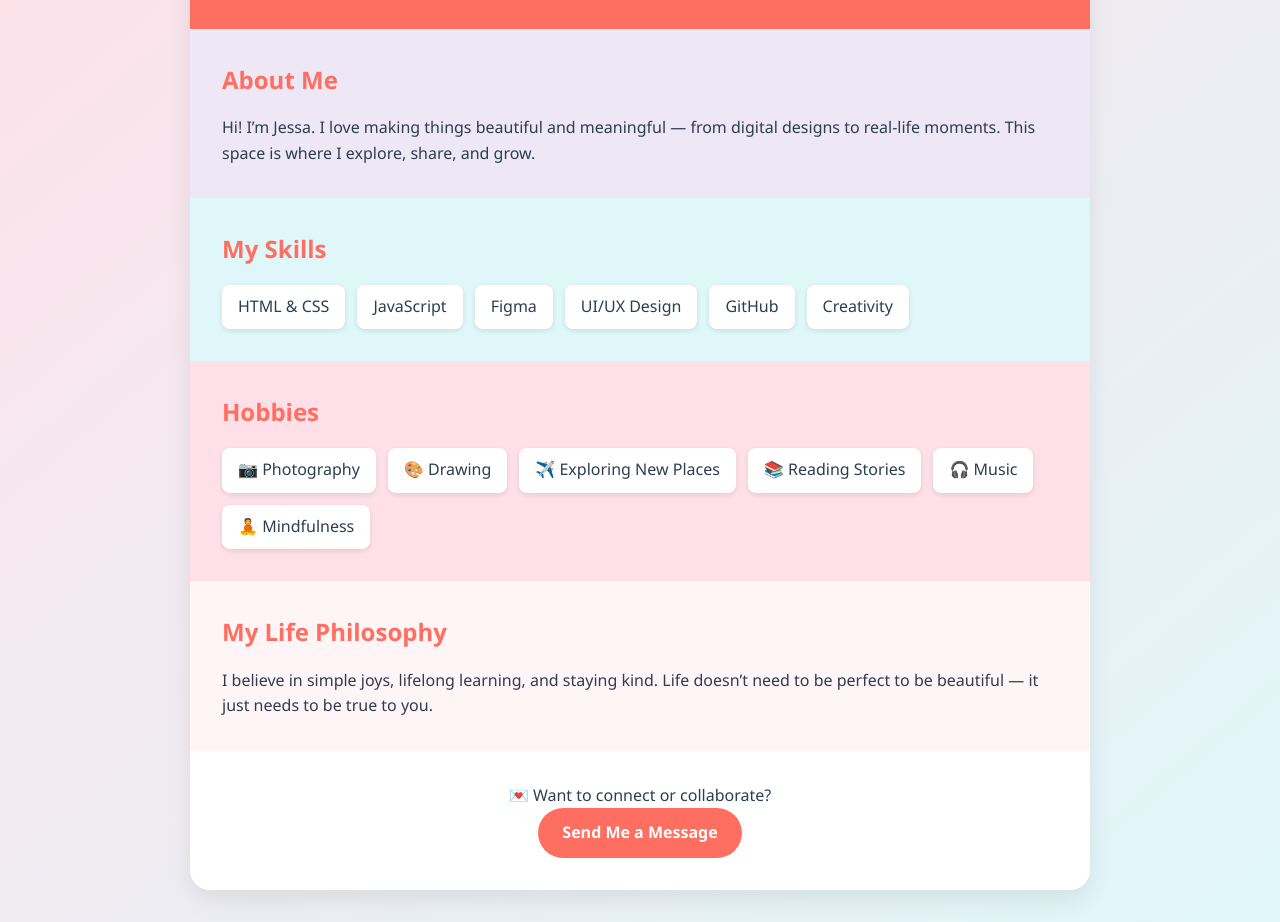
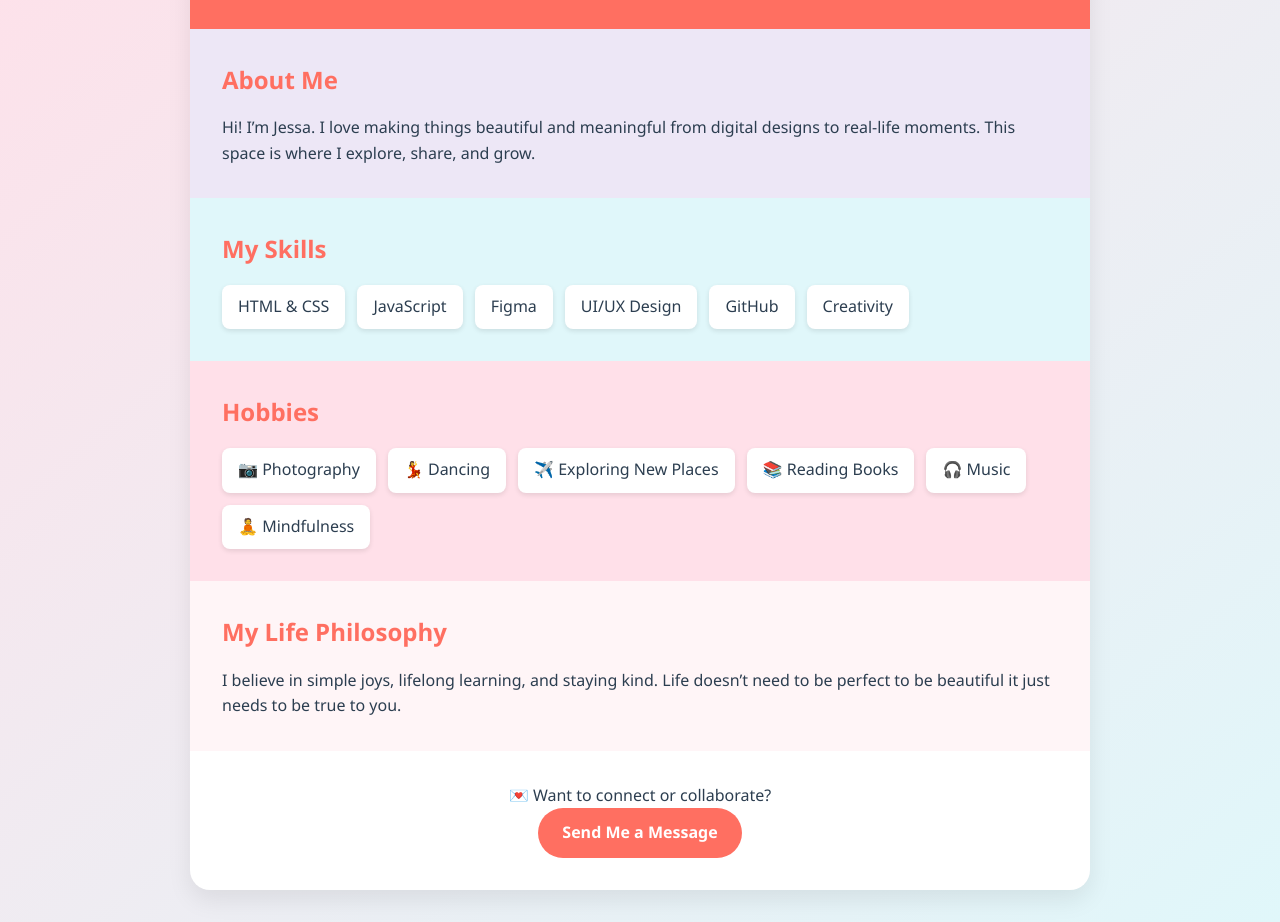
Before and after one commit to jxrieess/StaticWebApp, a plain HTML site: page index.html in a window 1280 px wide. Shown: the part 157-1079 px from the top of the page. Drawn offline with Linux system fonts and the light colour scheme.

Commit message:
Update index.html

```diff
--- a/index.html
+++ b/index.html
@@ -3,7 +3,7 @@
 <head>
   <meta charset="UTF-8" />
   <meta name="viewport" content="width=device-width, initial-scale=1.0" />
-  <title>Jessa's Colorful Corner</title>
+  <title>Jessa's Corner</title>
   <style>
     :root {
       --primary: #ff6f61;
@@ -107,7 +107,7 @@
 
     <div class="section about">
       <h2>About Me</h2>
-      <p>Hi! I’m Jessa. I love making things beautiful and meaningful — from digital designs to real-life moments. This space is where I explore, share, and grow.</p>
+      <p>Hi! I’m Jessa. I love making things beautiful and meaningful from digital designs to real-life moments. This space is where I explore, share, and grow.</p>
     </div>
 
     <div class="section skills">
@@ -126,9 +126,9 @@
       <h2>Hobbies</h2>
       <div class="hobbies-list">
         <div class="hobby">📷 Photography</div>
-        <div class="hobby">🎨 Drawing</div>
+        <div class="hobby">💃 Dancing</div>
         <div class="hobby">✈️ Exploring New Places</div>
-        <div class="hobby">📚 Reading Stories</div>
+        <div class="hobby">📚 Reading Books</div>
         <div class="hobby">🎧 Music</div>
         <div class="hobby">🧘 Mindfulness</div>
       </div>
@@ -136,7 +136,7 @@
 
     <div class="section life">
       <h2>My Life Philosophy</h2>
-      <p>I believe in simple joys, lifelong learning, and staying kind. Life doesn’t need to be perfect to be beautiful — it just needs to be true to you.</p>
+      <p>I believe in simple joys, lifelong learning, and staying kind. Life doesn’t need to be perfect to be beautiful it just needs to be true to you.</p>
     </div>
 
     <div class="cta">
```
